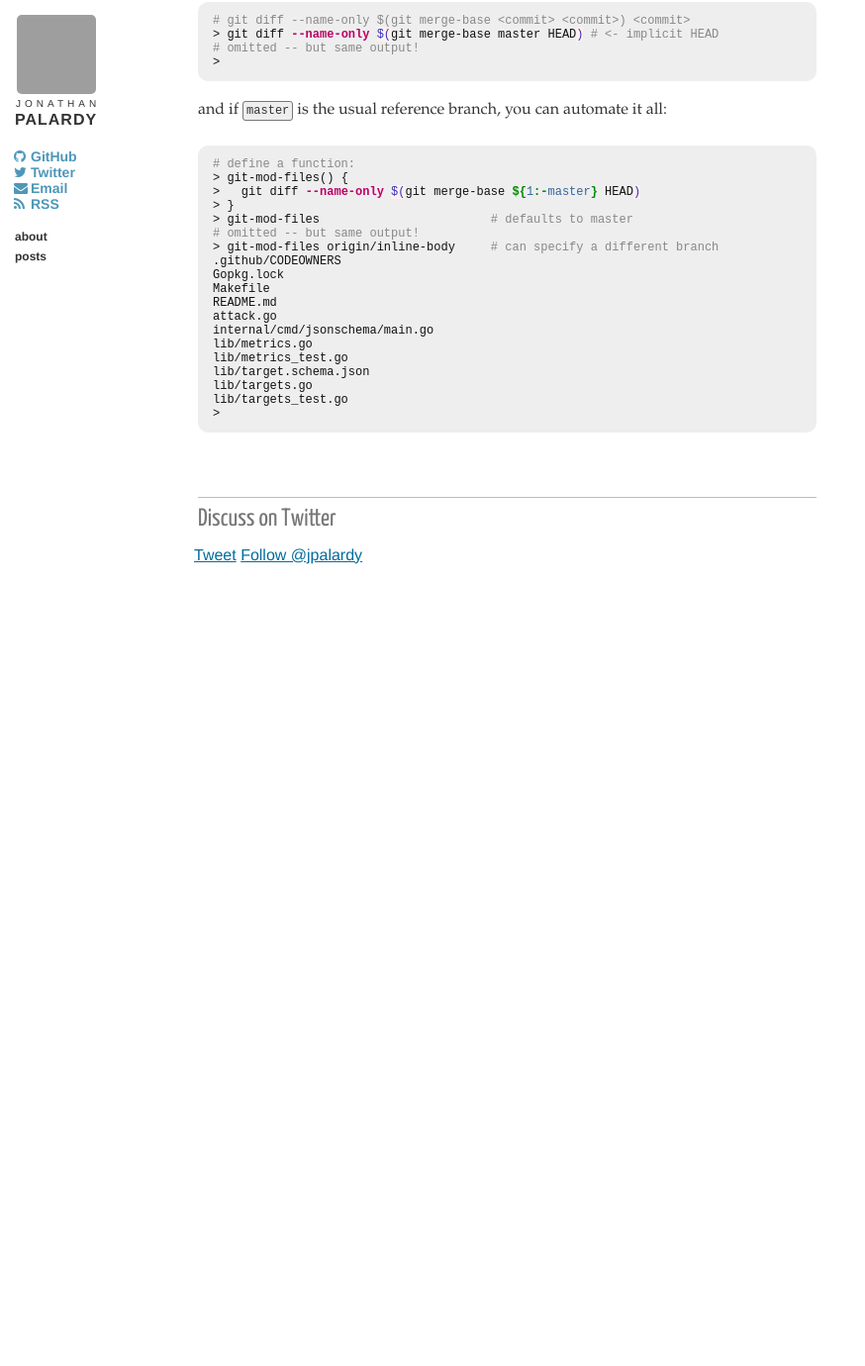
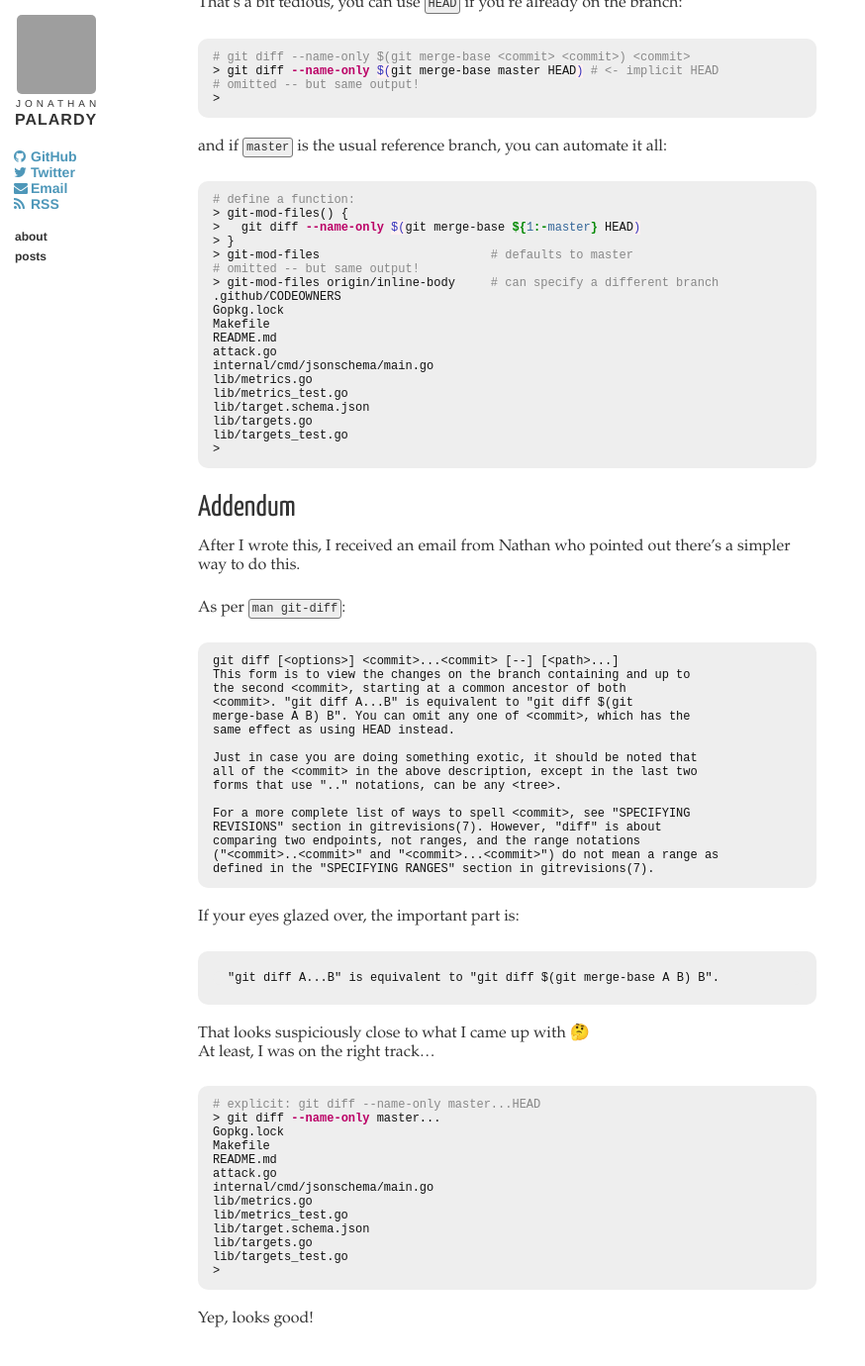
Before and after one commit to jpalardy/jpalardy.github.io, a Jekyll site: the page built from _posts/2020-02-29-git-how-to-find-modified-files-on-a-branch.markdown, in a window 1280 px wide and 1400 px high, scrolled down 1986 px. Shown: the top 1380 px of the window at 99% size, without its empty margins (0-874 px from the left). Built offline with Jekyll 4.4.1, drawn with Linux system fonts in a browser that asks for light colours; comment, search, counter and statistics services are not loaded; before the commit the page ends 2616 px from its top, so only the background shows below that; some of the changed text lies outside the part shown; grey boxes are pictures that could not be loaded.

Commit message:
addendum: Git: How to Find Modified Files on a Branch

```diff
--- a/_posts/2020-02-29-git-how-to-find-modified-files-on-a-branch.markdown
+++ b/_posts/2020-02-29-git-how-to-find-modified-files-on-a-branch.markdown
@@ -3,6 +3,8 @@ layout: post
 title: "Git: How to Find Modified Files on a Branch"
 category: posts
 ---
+
+(_Update 2020-03-01: there's a better way to do this, see [below](#addendum)_)
 
 ## Situation
 
@@ -121,3 +123,53 @@ lib/targets.go
 lib/targets_test.go
 >
 {% endhighlight %}
+
+## Addendum
+
+After I wrote this, I received an email from Nathan who pointed out there's a simpler way to do this.
+
+As per `man git-diff`:
+
+{% highlight text %}
+git diff [<options>] <commit>...<commit> [--] [<path>...]
+This form is to view the changes on the branch containing and up to
+the second <commit>, starting at a common ancestor of both
+<commit>. "git diff A...B" is equivalent to "git diff $(git
+merge-base A B) B". You can omit any one of <commit>, which has the
+same effect as using HEAD instead.
+
+Just in case you are doing something exotic, it should be noted that
+all of the <commit> in the above description, except in the last two
+forms that use ".." notations, can be any <tree>.
+
+For a more complete list of ways to spell <commit>, see "SPECIFYING
+REVISIONS" section in gitrevisions(7). However, "diff" is about
+comparing two endpoints, not ranges, and the range notations
+("<commit>..<commit>" and "<commit>...<commit>") do not mean a range as
+defined in the "SPECIFYING RANGES" section in gitrevisions(7).
+{% endhighlight %}
+
+If your eyes glazed over, the important part is:
+
+    "git diff A...B" is equivalent to "git diff $(git merge-base A B) B".
+
+That looks suspiciously close to what I came up with 🤔
+At least, I was on the right track...
+
+{% highlight bash %}
+# explicit: git diff --name-only master...HEAD
+> git diff --name-only master...
+Gopkg.lock
+Makefile
+README.md
+attack.go
+internal/cmd/jsonschema/main.go
+lib/metrics.go
+lib/metrics_test.go
+lib/target.schema.json
+lib/targets.go
+lib/targets_test.go
+>
+{% endhighlight %}
+
+Yep, looks good!
```
